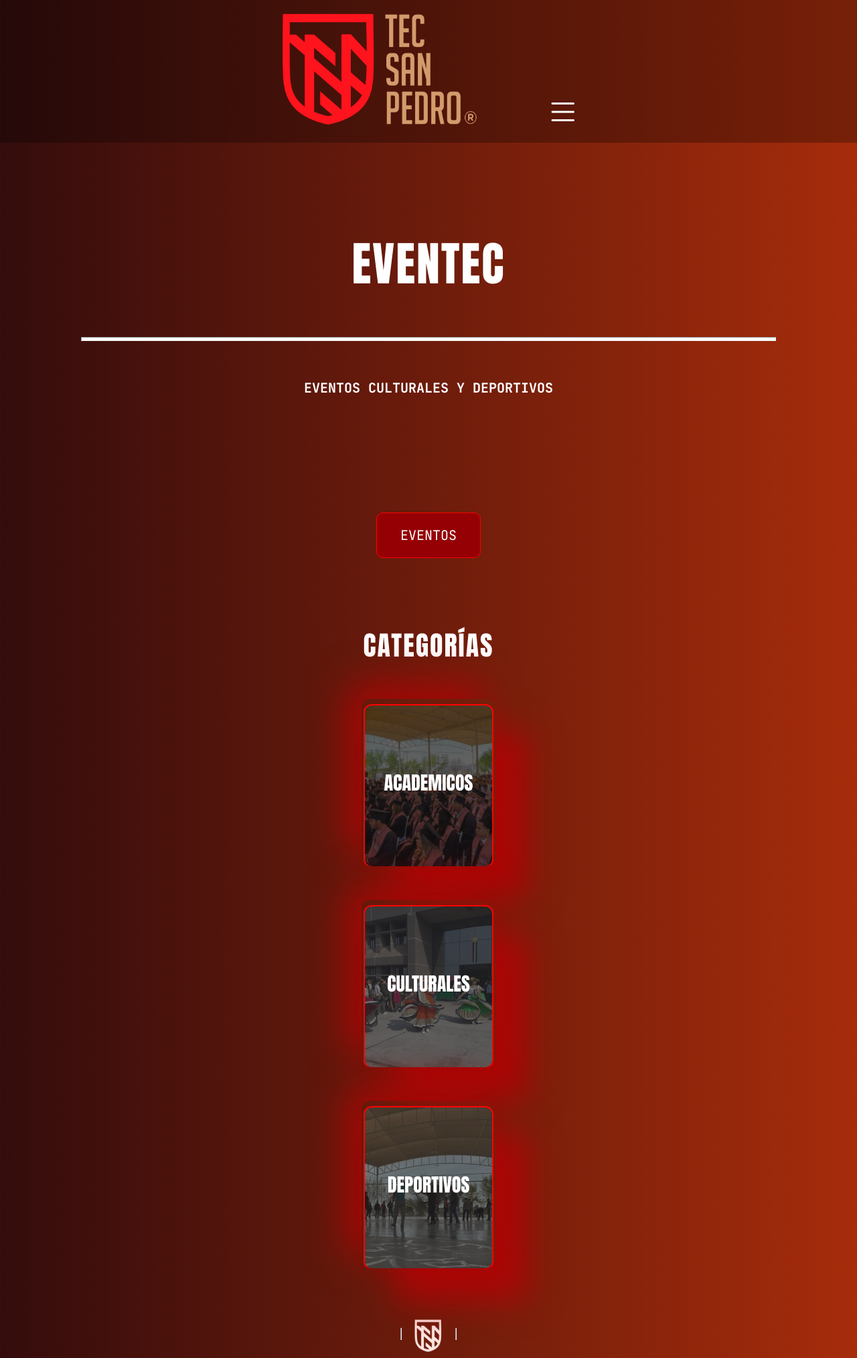
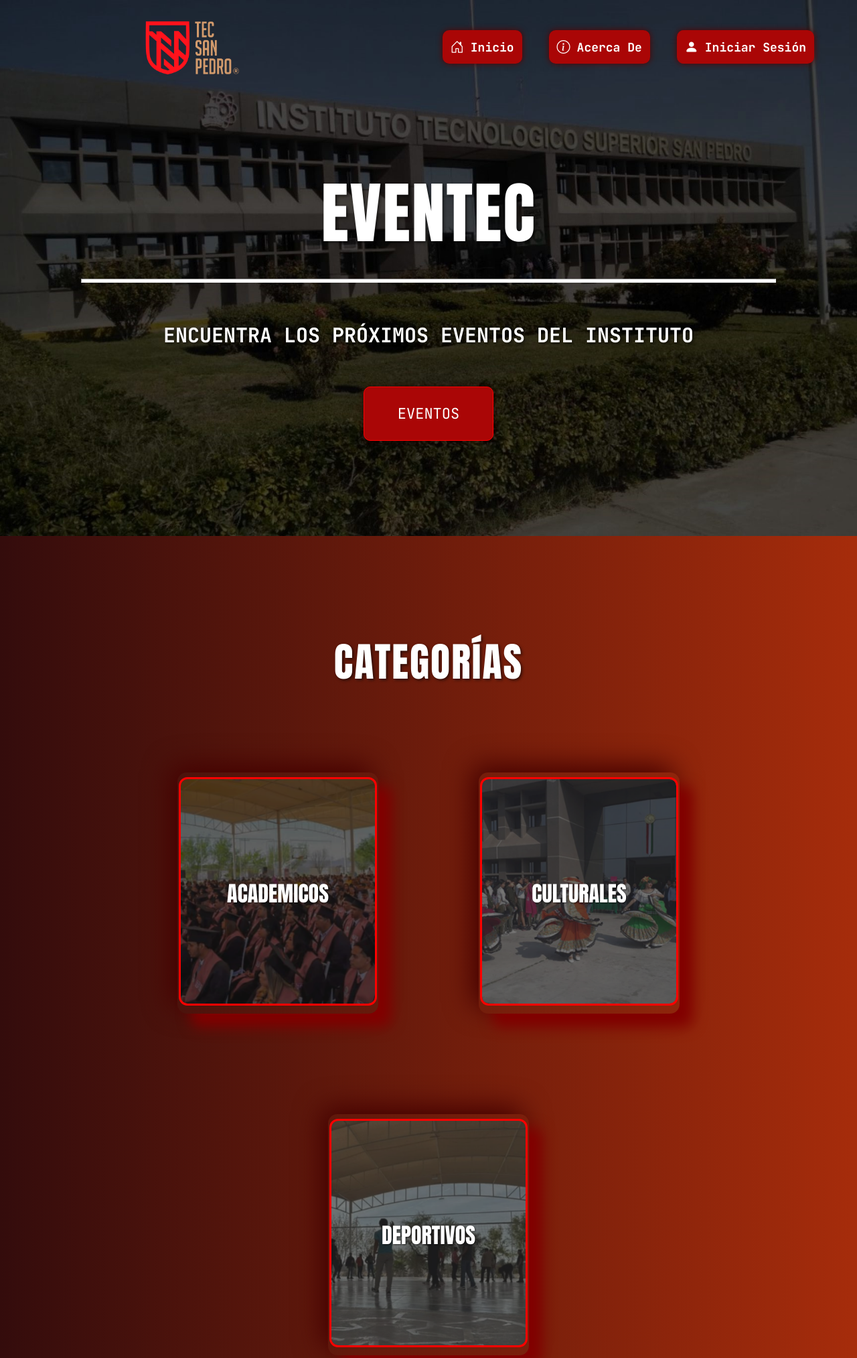
Before and after one commit to AlvaroGonzalezz/eventec, a PHP site: page / in a window 1280 px wide. Shown: the top 2027 px of the page at 67% size. Run offline with PHP 8.4, Linux system fonts and the light colour scheme.

Commit message:
feat: Se actualizo para vista de escritorio

```diff
--- a/index.html
+++ b/index.html
@@ -12,6 +12,7 @@
 </head>
 
 <body>
+  <div class="img-fondo">
     <header>
       <img src="imgs/logo.png" alt="Logo Tec San Pedro">
       <!-- Checkbox oculto -->
@@ -24,18 +25,23 @@
       <nav class="nav-links">
         <a href="index.html"><i class="bi bi-house-door"></i>Inicio</a>
         <a href="informacion.html"><i class="bi bi-info-circle"></i>Acerca De</a>
+        <a href="informacion.html"><i class="bi bi-person-fill"></i></i>Iniciar Sesión</a>
       </nav>
     </header>
 
     <div class="inicio">
       <h1>EVENTEC</h1>
       <hr />
-    <h4>EVENTOS CULTURALES Y DEPORTIVOS</h4>
+      <h4>ENCUENTRA LOS PRÓXIMOS EVENTOS DEL INSTITUTO</h4>
       <a class="btn1" href="#eventos">EVENTOS</a>
+    </div>
+  </div>
 
+  <div class="inicio-2">
     <!-- Sección de tarjetas -->
     <div class="tarjetas-categoria">
       <h2>CATEGORÍAS</h2>
+      <div class="card-container">
         <div class="card">
           <div class="blob"></div>
           <div class="bg" style="background-image: url(imgs/academicos.png);"></div>
--- a/style.css
+++ b/style.css
@@ -3,6 +3,7 @@
 * {
     margin: 0;
     padding: 0;
+
 }
 
 body {
@@ -11,20 +12,32 @@ body {
 
 /* Estilos del Header */
 header {
-    background-color: #00000048;
+    background: radial-gradient(circle, rgba(133, 1, 1, 0.986) 0%, rgb(66, 6, 6) 100%);
     text-align: center;
     align-items: center;
     padding: 15px;
+    position: fixed;
+    top: 0;
+    left: 0;
+    min-height: 100px;
+    z-index: 2000;
 }
 
 header img {
+    margin-top: 25px;
     width: 25%;
+    height: 20%;
     margin-right: 85px;
 }
 
 header i {
     color: #fff;
     font-size: 50px;
+
+}
+
+.img-fondo {
+    all: unset;
 }
 
 #menu-toggle {
@@ -38,7 +51,7 @@ header i {
     flex-direction: column;
     gap: 25px;
     position: absolute;
-    top: 90px;
+    top: 100px;
     left: 0;
     width: 100%;
     /* Ahora ocupa el 100% */
@@ -69,13 +82,28 @@ header i {
     font-weight: bold;
 }
 
+.nav-links a:hover {
+    background-color: #a32b2b;
+}
+
 /* Cuando el checkbox está checked (menú abierto) */
 #menu-toggle:checked+.menu-icon+.nav-links {
     transform: scaleY(1);
 }
 
 /* Sección de Inicio */
-.inicio {
+.inicio,
+.inicio-2 {
+    display: flex;
+    flex-direction: column;
+    margin: 0 auto;
+    align-items: center;
+    width: 90%;
+    text-align: center;
+    margin-top: 50%;
+}
+
+.inicio-2 {
     display: flex;
     flex-direction: column;
     margin: 0 auto;
@@ -92,6 +120,7 @@ header i {
     letter-spacing: 2px;
     font-weight: 500;
     margin-bottom: 5%;
+    text-shadow: 2px 2px 4px rgba(0, 0, 0, 0.6);
 }
 
 .inicio hr {
@@ -106,6 +135,8 @@ header i {
     font-family: "JetBrains Mono", monospace;
     font-size: 20px;
     margin-bottom: 15%;
+    text-shadow: 2px 2px 4px rgba(0, 0, 0, 0.6);
+
 }
 
 .inicio .btn1 {
@@ -134,6 +165,8 @@ header i {
     letter-spacing: 2px;
     font-weight: 500;
     margin-bottom: 25%;
+        text-shadow: 2px 2px 4px rgba(0, 0, 0, 0.6);
+
 }
 
 .card {
@@ -168,6 +201,8 @@ header i {
     font-size: 28px;
     text-align: center;
     pointer-events: none;
+        text-shadow: 1px 1px 2px rgba(0, 0, 0, 0.6);
+
 }
 
 .bg {
@@ -175,7 +210,7 @@ header i {
     top: 10px;
     left: 5px;
     width: 190px;
-    height: 240px;
+    height: 235px;
     z-index: 2;
     background-size: cover;
     background-position: center;
@@ -183,7 +218,7 @@ header i {
     backdrop-filter: blur(24px);
     border-radius: 10px;
     overflow: hidden;
-    outline: 2px solid rgb(255, 0, 0);
+    outline: 3px solid rgb(255, 0, 0);
 }
 
 /* Línea con imagen */
@@ -208,8 +243,8 @@ header i {
 
 
 .slider-container {
-    margin-top: 50px;
-    width: 100vw;
+    margin-top: 100px;
+    width: 99vw;
     overflow: hidden;
     position: relative;
     background: rgba(0, 0, 0, 0.543);
@@ -261,6 +296,8 @@ header i {
     letter-spacing: 2px;
     font-weight: 500;
     margin-bottom: 5%;
+        text-shadow: 2px 2px 4px rgba(0, 0, 0, 0.6);
+
 }
 
 .ag-format-container {
@@ -451,7 +488,7 @@ header i {
     text-transform: uppercase;
     text-shadow: 2px 2px 4px rgba(0, 0, 0, 0.6);
     font-weight: 300;
-  margin-bottom: 100px;
+    margin-bottom: 110px !important;
 }
 
 
@@ -473,13 +510,15 @@ table {
     max-width: 500px;
     margin: 0 auto;
     margin-top: 20px;
-  background-color: rgba(90, 0, 0, 0.6); /* rojo oscuro translúcido */
+    background-color: rgba(90, 0, 0, 0.6);
+    /* rojo oscuro translúcido */
     color: white;
     font-family: "JetBrains Mono", monospace;
     border-radius: 10px;
     overflow: hidden;
     box-shadow: 0 0 15px rgba(255, 0, 0, 0.3);
 }
+
 /* Estilo general para las celdas */
 td {
     padding: 15px;
@@ -489,7 +528,8 @@ td {
 
 /* Primera columna con color */
 td:nth-child(1) {
-  background-color: rgba(228, 13, 13, 0.564); /* rojo oscuro translúcido */
+    background-color: rgba(228, 13, 13, 0.564);
+    /* rojo oscuro translúcido */
     color: white;
 }
 
@@ -504,13 +544,14 @@ td:nth-child(2) {
 /* Primera columna en negrita */
 td:first-child {
     font-weight: bold;
-  color: #f8dede; /* color suave, claro sobre fondo rojo */
+    color: #f8dede;
+    /* color suave, claro sobre fondo rojo */
 }
 
 /* FOOTER */
 
 footer {
-    width: 100vw;
+    width: 90vw;
     background-color: #00000048;
     margin-top: 20%;
     padding: 40px 20px;
@@ -562,3 +603,157 @@ footer p {
     font-size: 14px;
     color: #ddd;
 }
+
+/* Responsive o Vista para escritorio */
+@media (min-width: 1024px) {
+    header {
+        display: flex;
+        justify-content: space-between;
+        align-items: center;
+        padding: 20px 50px;
+        position: relative;
+        width: 90%;
+        background: transparent;
+    }
+
+    header img {
+        width: 150px;
+        margin: 0;
+        margin-left: 150px;
+    }
+
+    .menu-icon {
+        display: none;
+    }
+
+    .nav-links {
+        position: static;
+        transform: scaleY(1) !important;
+        flex-direction: row;
+        gap: 40px;
+        background: none;
+        padding: 0;
+        width: auto;
+        height: auto;
+        z-index: auto;
+    }
+
+    .nav-links a {
+        font-size: 18px;
+        background-color: #aa0606;
+        border-radius: 10px;
+        padding: 12px;
+        box-shadow: 0 0 10px #550000;
+    }
+
+    .nav-links a:hover {
+        background-color: #7a0000;
+    }
+
+    .img-fondo {
+        background-image: url('imgs/tec-fondo.jpg');
+        /* Asegúrate que el nombre esté bien */
+        background-size: cover;
+        background-position: center;
+        background-repeat: no-repeat;
+        background-attachment: scroll;
+        min-height: 100vh;
+        display: flex;
+        flex-direction: column;
+        align-items: center;
+        justify-content: flex-start;
+        z-index: -1;
+    }
+
+    .inicio,
+    .inicio-2 {
+
+        text-align: center;
+        z-index: 1;
+        margin-top: 8%;
+    }
+
+    .inicio h1 {
+        font-size: 100px;
+        margin-bottom: 2%;
+    }
+
+    .inicio h4 {
+        font-size: 30px;
+        margin-bottom: 5%;
+    }
+
+    .inicio .btn1 {
+        padding: 25px;
+        font-size: 22px;
+        border-radius: 10px;
+        background-color: #aa0606;
+        padding-left: 50px;
+        padding-right: 50px;
+        box-shadow: 0 0 10px #290000b3;
+        margin-bottom: 80px;
+    }
+
+    .inicio .btn1:hover {
+        background-color: #640000;
+    }
+
+
+    .tarjetas-categoria {
+        display: flex;
+        flex-direction: column;
+        align-items: center;
+    }
+
+    .tarjetas-categoria h2 {
+        font-size: 60px;
+        margin-bottom: 70px;
+        margin-top: -60px;
+    }
+
+    .tarjetas-categoria .card {
+        margin: 50px;
+    }
+
+    .card {
+        width: 300px;
+        height: 360px;
+        box-shadow: 20px 20px 20px #820101, -10px -10px 40px #440000;
+    }
+
+    .card-text {
+        font-size: 32px;
+        text-align: center;
+        pointer-events: none;
+    }
+
+    .card .bg {
+        width: 290px;
+        height: 335px;
+    }
+
+    .tarjetas-categoria {
+        display: flex;
+        flex-direction: column;
+        align-items: center;
+    }
+
+    .tarjetas-categoria .card-container {
+        display: flex;
+        justify-content: center;
+        gap: 50px;
+        flex-wrap: wrap;
+    }
+
+    .seccion-eventos h2 {
+        font-size: 60px;
+        margin-top: 5%;
+        margin-bottom: 5%;
+    }
+
+    .informacion-titulo {
+        font-size: 60px;
+        margin-top: 50px;
+        margin-bottom: 50px;
+    }
+}
```
Also changed, not shown: other parts of index.html (+48 -0 lines), imgs/tec-fondo.jpg (added). Lines whose indentation alone changed are shown as unchanged.
